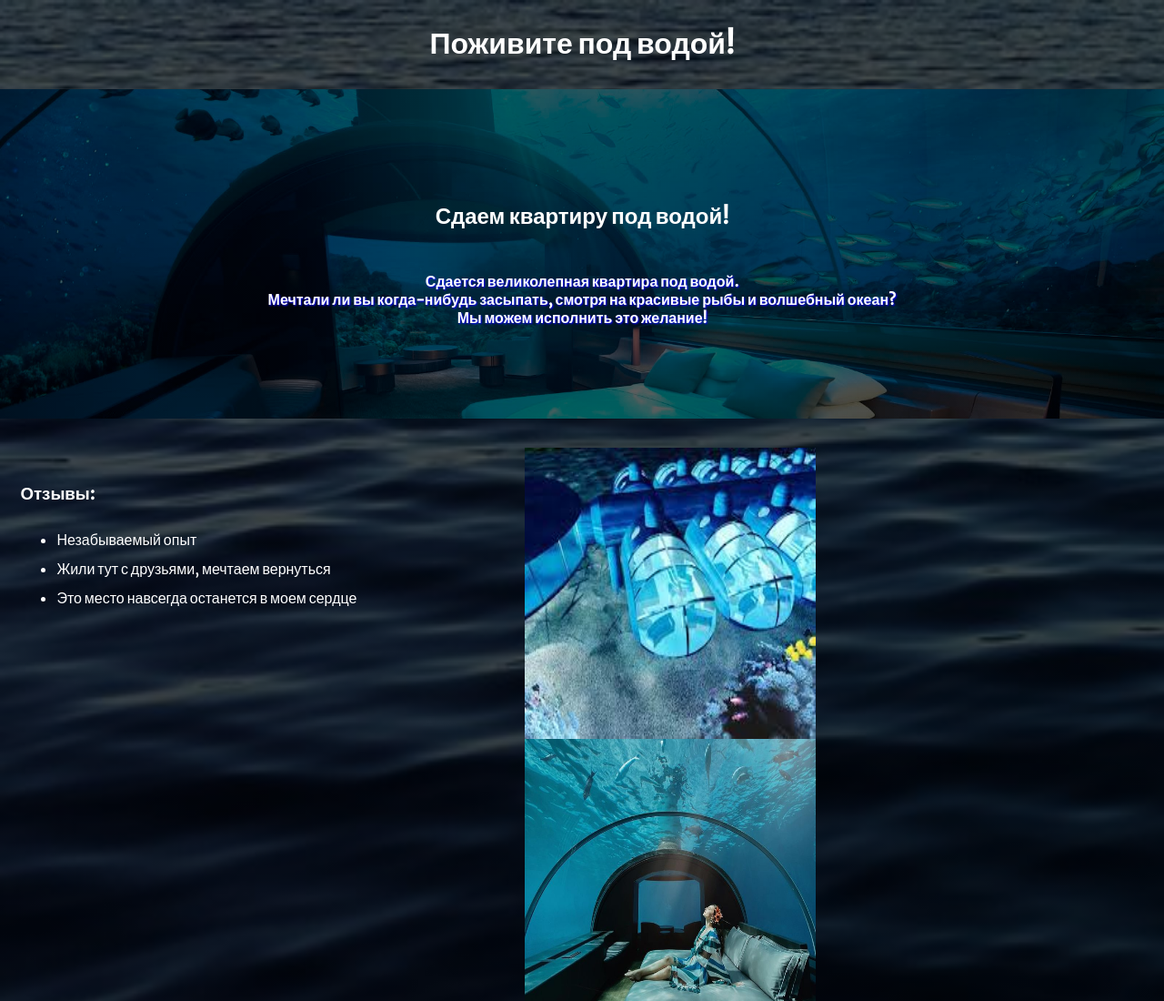
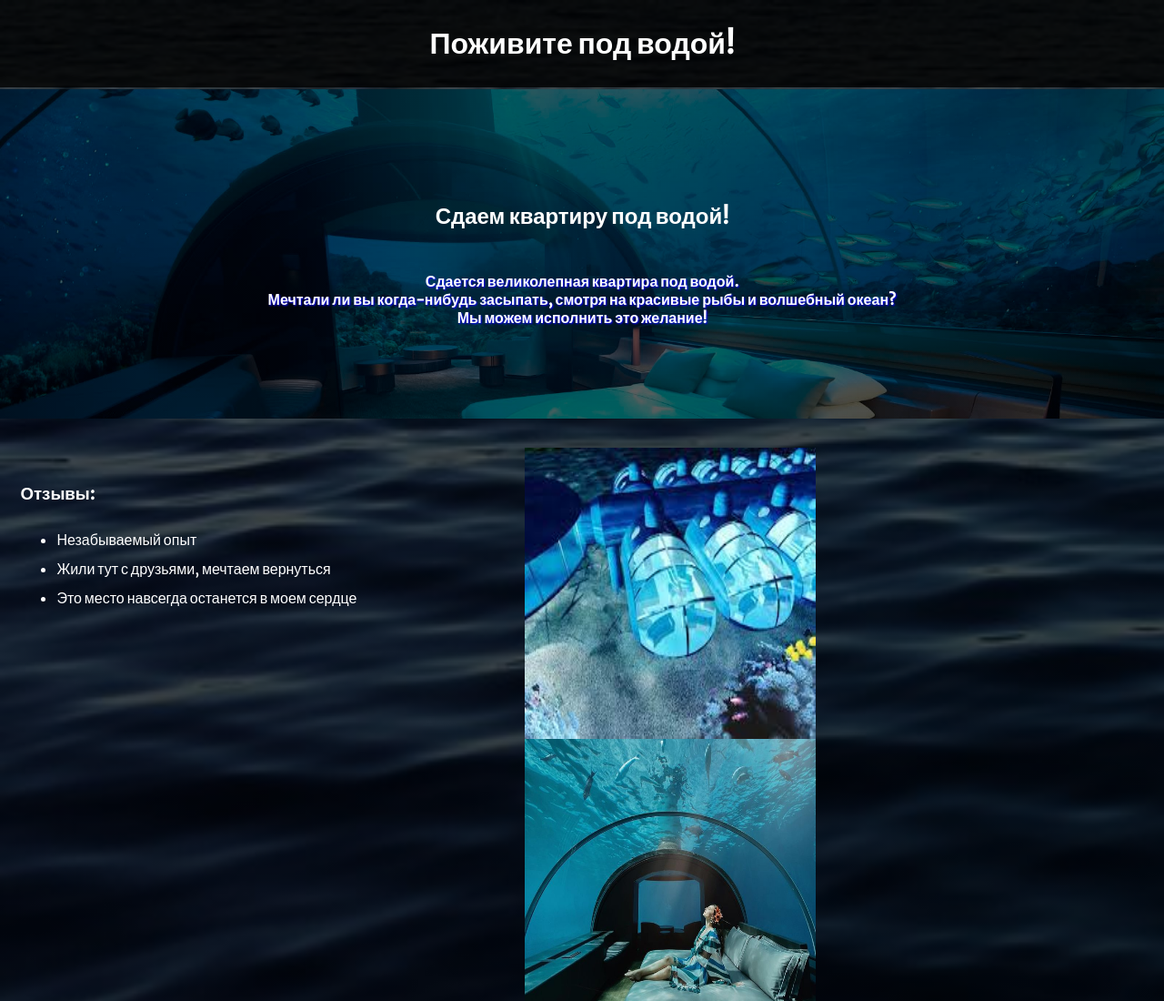
Before and after one commit to riadix/landing, a plain HTML site: page index.html in a window 1280 px wide. Shown: the top 1100 px of the page at 91% size. Drawn offline with Linux system fonts and the light colour scheme.

Commit message:
darker header

```diff
--- a/stylesheets/header.css
+++ b/stylesheets/header.css
@@ -1,4 +1,5 @@
 .header {
+  background-color: rgb(0,0,0,0.8);
   position: fixed;
   top: 0;
   width: 99%;
```
